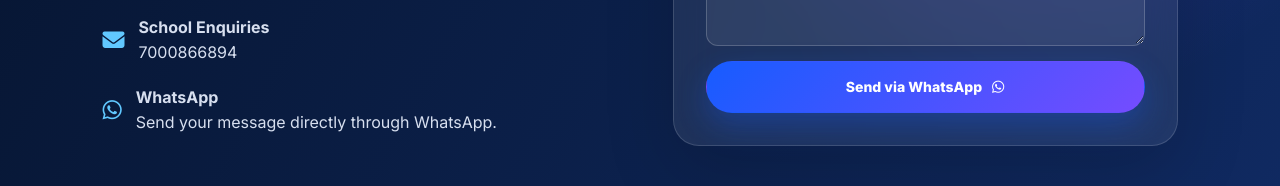
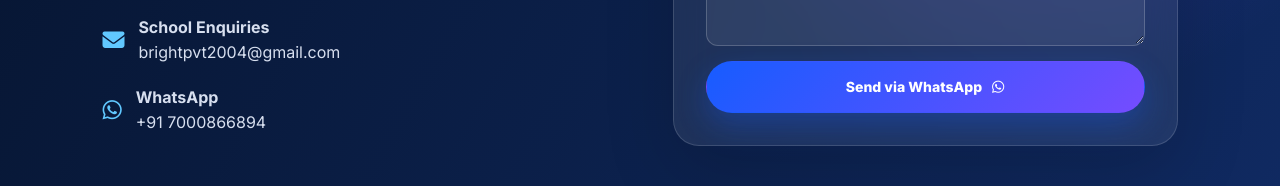
Before and after one commit to vivanshg419-arch/Bright-career-convent-school-, a website: page index.html in a window 1280 px wide. Shown: the part 5091-5277 px from the top of the page. Drawn offline with Linux system fonts and the light colour scheme; no server answers.

Commit message:
Update index.html

```diff
--- a/index.html
+++ b/index.html
@@ -549,7 +549,8 @@
               <span><i class="fa-solid fa-envelope"></i></span>
               <p>
                 <strong>School Enquiries</strong><br>
-               7000866894
+
+brightpvt2004@gmail.com
 
               </p>
             </div>
@@ -558,7 +559,8 @@
               <span><i class="fa-brands fa-whatsapp"></i></span>
               <p>
                 <strong>WhatsApp</strong><br>
-                Send your message directly through WhatsApp.
+               +91 7000866894
+
               </p>
             </div>
 
```
